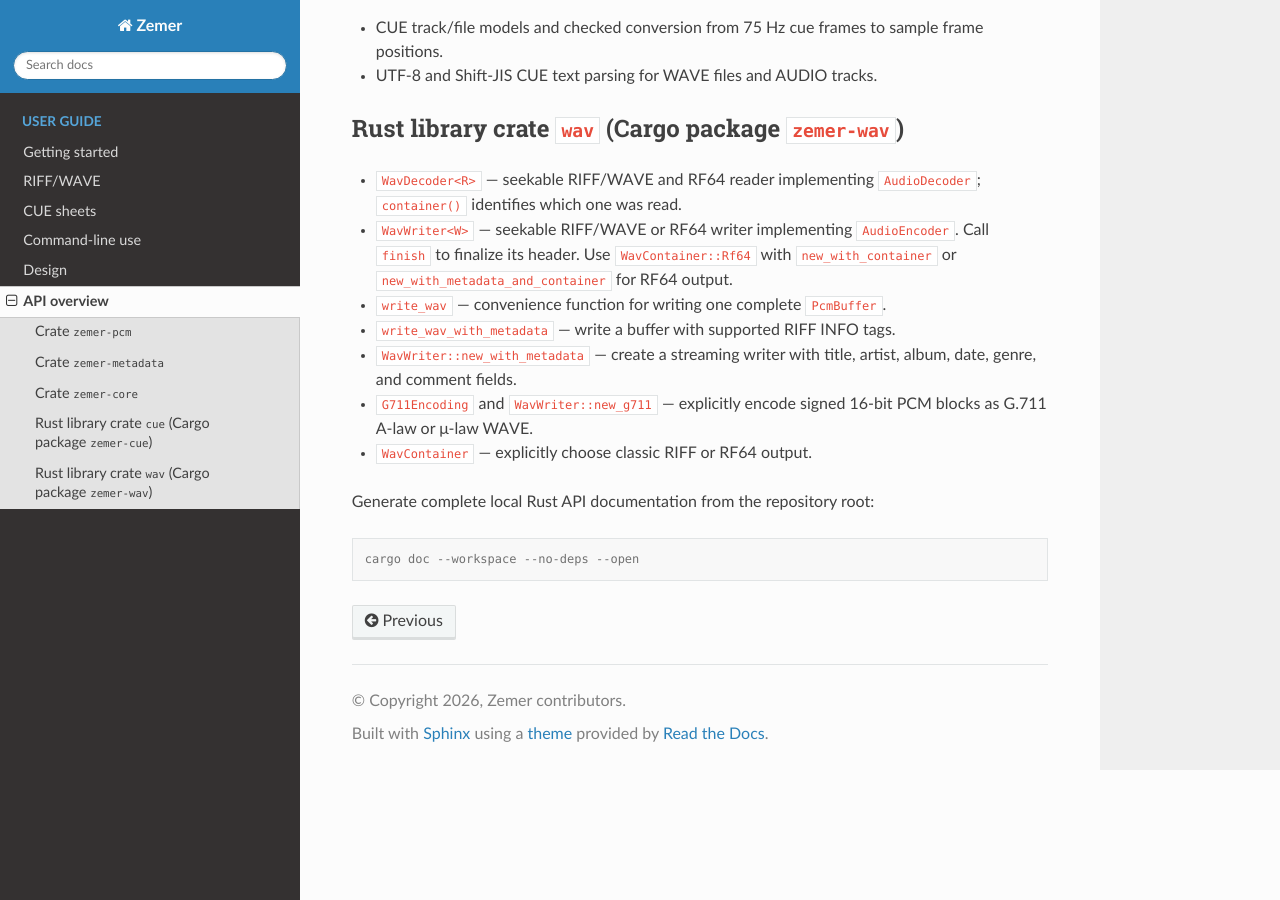
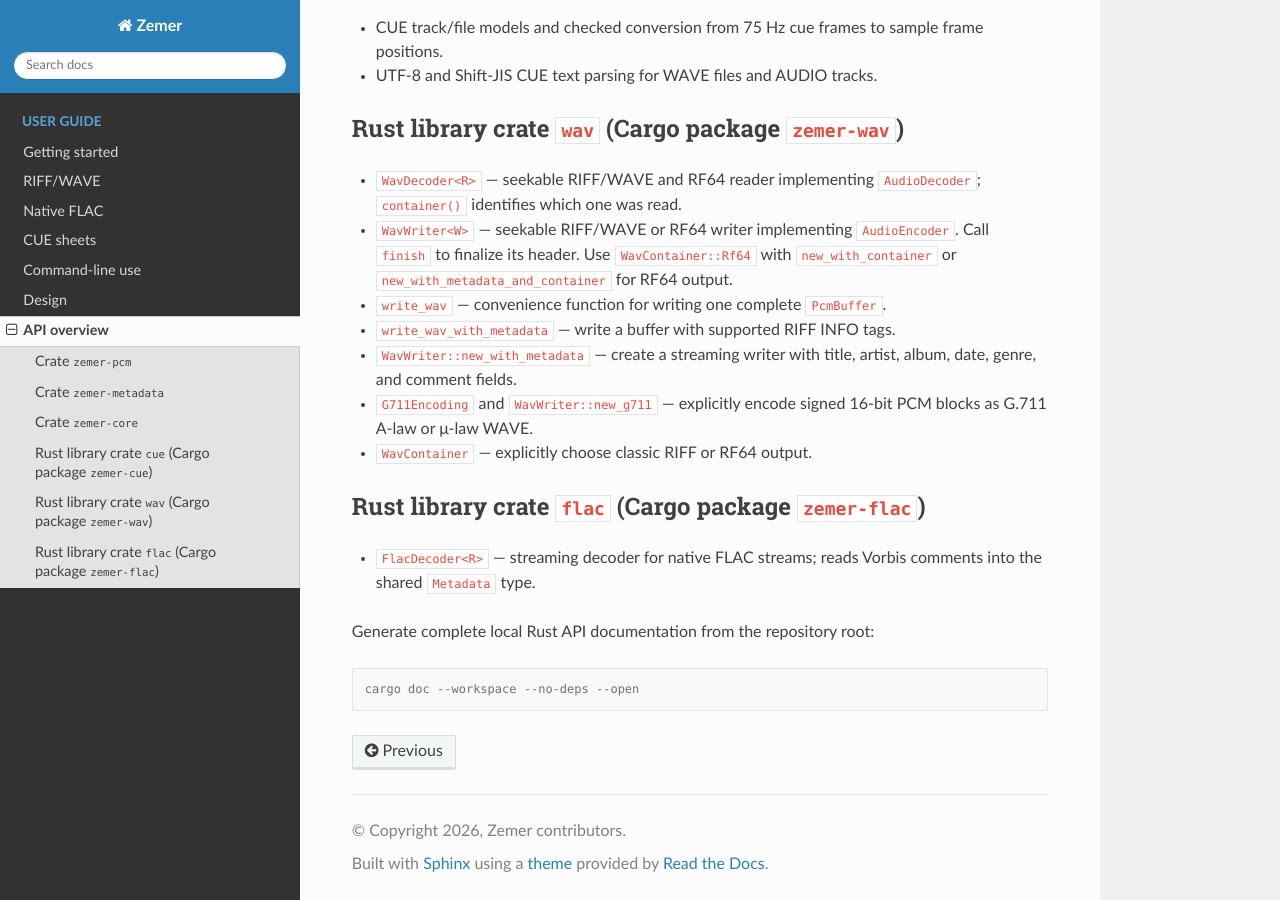
Before and after one commit to neko941/zemer, a Sphinx documentation site: the page built from docs/api.rst, in a window 1280 px wide and 900 px high, scrolled down 782 px. Built offline with Sphinx 7.4.7 and the Read the Docs theme 3.1.0, drawn with Linux system fonts in a browser that asks for light colours.

Commit message:
Document FLAC support and shared metadata

```diff
--- a/docs/api.rst
+++ b/docs/api.rst
@@ -54,6 +54,12 @@ Rust library crate ``wav`` (Cargo package ``zemer-wav``)
   16-bit PCM blocks as G.711 A-law or μ-law WAVE.
 * ``WavContainer`` — explicitly choose classic RIFF or RF64 output.
 
+Rust library crate ``flac`` (Cargo package ``zemer-flac``)
+---------------------------------------------------------
+
+* ``FlacDecoder<R>`` — streaming decoder for native FLAC streams; reads
+  Vorbis comments into the shared ``Metadata`` type.
+
 Generate complete local Rust API documentation from the repository root:
 
 .. code-block:: console
--- a/docs/architecture.rst
+++ b/docs/architecture.rst
@@ -10,6 +10,8 @@ writers:
 * ``zemer-core`` defines streaming decoder/encoder traits and re-exports the
   metadata and PCM types for convenience.
 * ``wav`` implements RIFF/WAVE on top of those shared interfaces.
+* ``flac`` decodes native FLAC frames into the same shared PCM and metadata
+  types; Ogg-FLAC remains a separate mapping.
 * ``cue`` parses and writes CUE sheet models without depending on a codec or
   audio container implementation.
 
--- a/docs/index.rst
+++ b/docs/index.rst
@@ -5,8 +5,9 @@ Zemer is a clean-room Rust library for reading, writing, and converting audio
 files. Its design keeps shared audio types independent from format-specific
 crates, so applications can use only the pieces they need.
 
-The project currently implements RIFF/WAVE PCM, IEEE float, and G.711 reading
-and writing, plus CUE sheets for WAVE audio tracks.
+The project implements RIFF/WAVE PCM, IEEE float, and G.711 reading and
+writing, plus CUE sheets for WAVE tracks. A native FLAC streaming decoder is
+available through its Rust crate.
 
 .. toctree::
    :maxdepth: 2
@@ -14,6 +15,7 @@ and writing, plus CUE sheets for WAVE audio tracks.
 
    getting-started
    wav
+   flac
    cue
    cli
    architecture
```
Also changed, not shown: README.ai.md (+2 -1 lines), README.md (+2 -0 lines), ROADMAP.md (+3 -1 lines), docs/flac.rst (added, +29 -0 lines), 3 other files.
